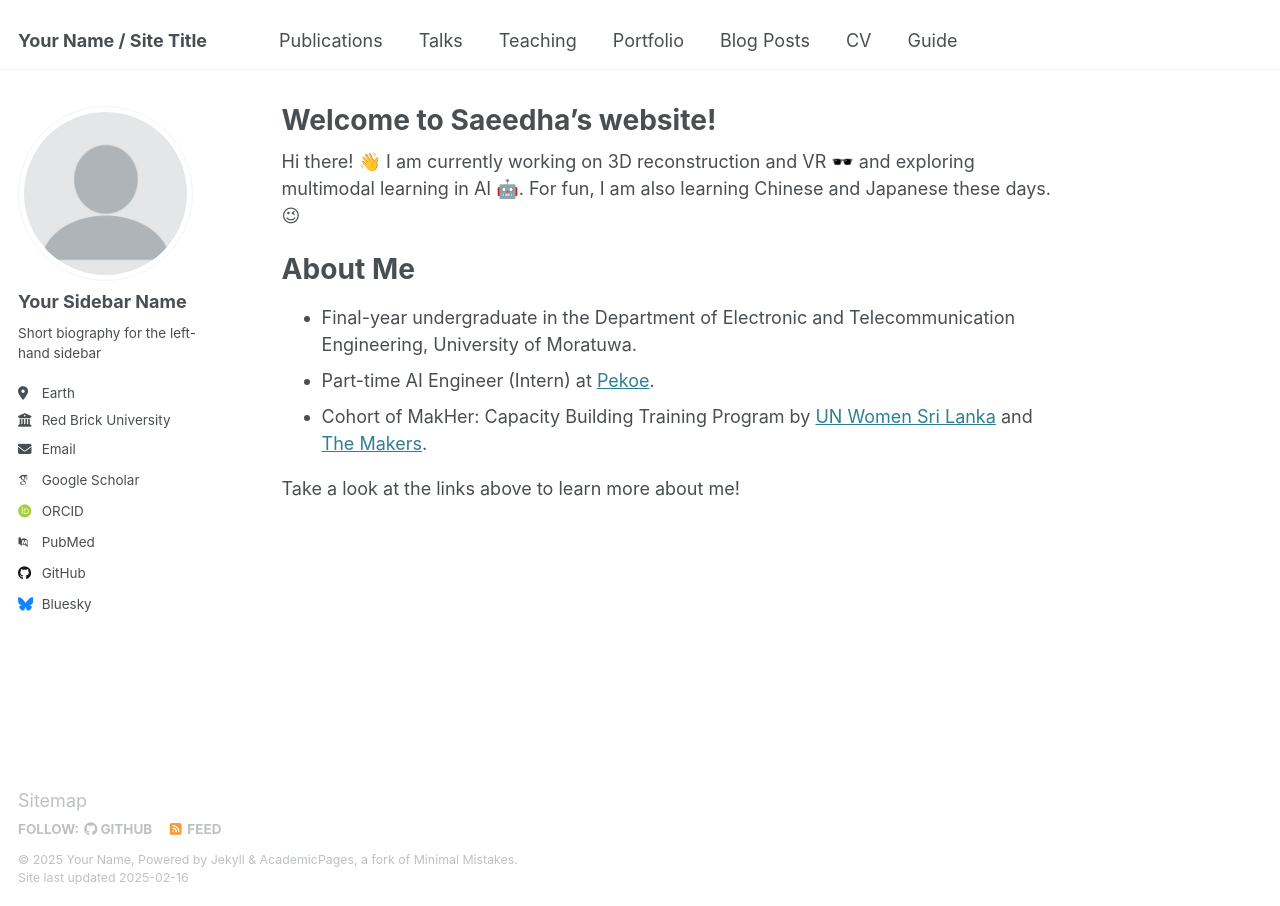
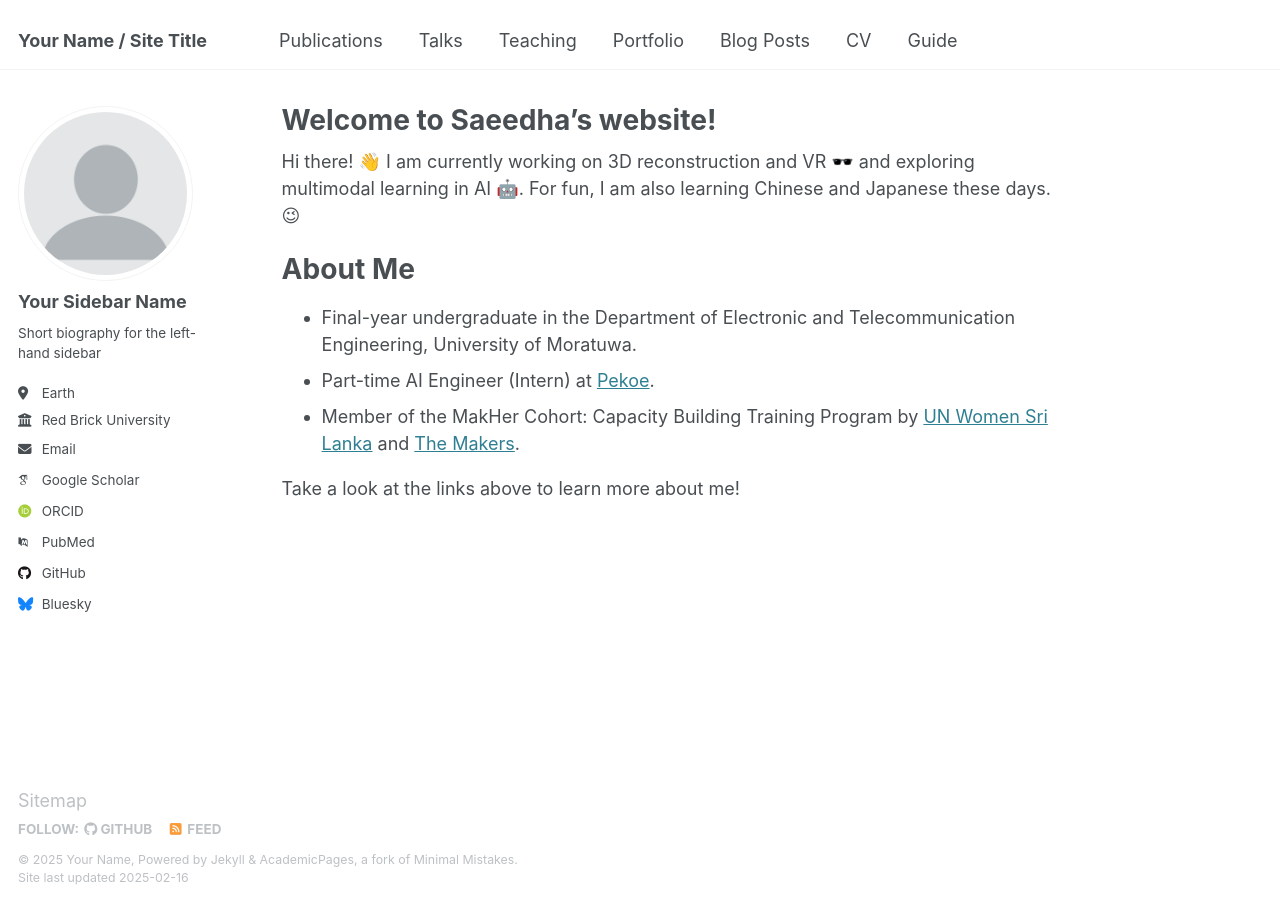
Before and after one commit to Saeedha-N/saeedha-n.github.io, a Jekyll site: the page built from _pages/about.md, in a window 1280 px wide. Built offline with Jekyll 4.4.1, drawn with Linux system fonts in a browser that asks for light colours; some web fonts are replaced.

Commit message:
Update about.md

```diff
--- a/_pages/about.md
+++ b/_pages/about.md
@@ -13,6 +13,6 @@ About Me
 ======
 - Final-year undergraduate in the Department of Electronic and Telecommunication Engineering, University of Moratuwa.
 - Part-time AI Engineer (Intern) at [Pekoe](https://www.pekoe.ai/).
-- Cohort of MakHer: Capacity Building Training Program by [UN Women Sri Lanka](https://asiapacific.unwomen.org/en/countries/sri-lanka) and [The Makers](https://www.themakers.global/).
+- Member of the MakHer Cohort: Capacity Building Training Program by [UN Women Sri Lanka](https://asiapacific.unwomen.org/en/countries/sri-lanka) and [The Makers](https://www.themakers.global/).
 
 Take a look at the links above to learn more about me!
```
